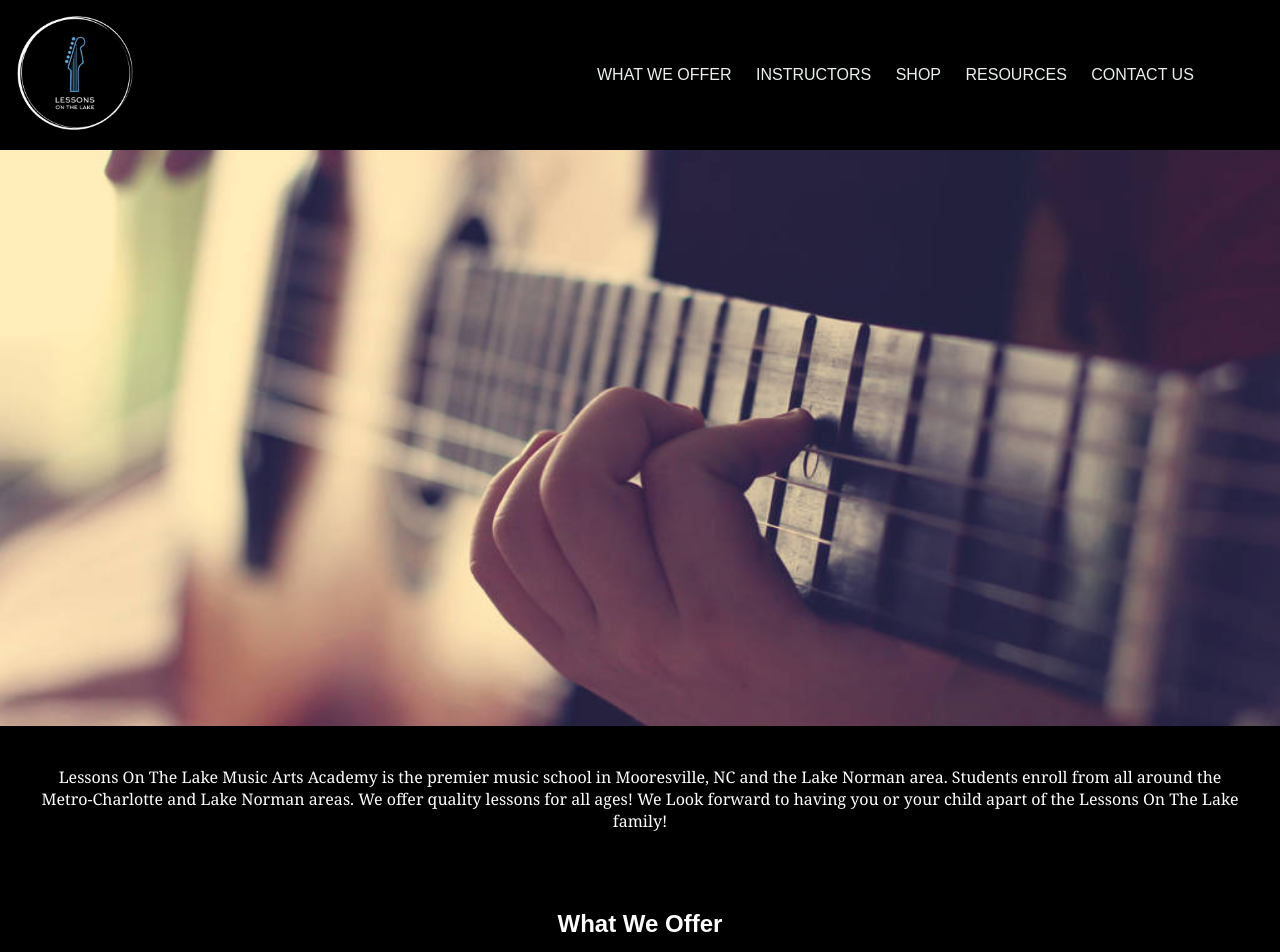
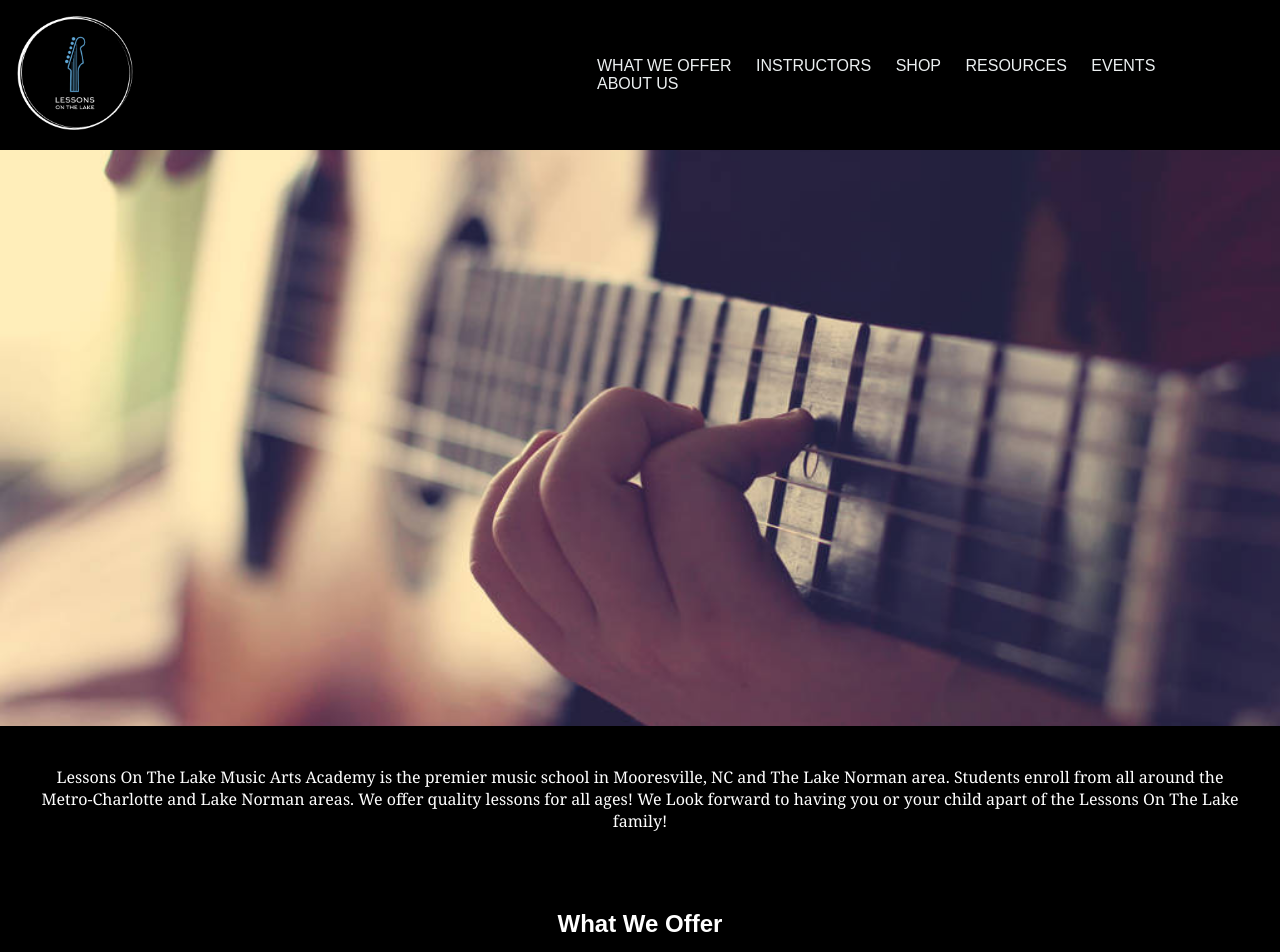
Before and after one commit to designsbymuskan/Group2, a plain HTML site: page index.html in a window 1280 px wide. Shown: the top 952 px of the page. Drawn offline with Linux system fonts and the light colour scheme.

Commit message:
update the navbar

```diff
--- a/index.html
+++ b/index.html
@@ -17,7 +17,8 @@
                         <li class="inline-block">INSTRUCTORS </li>
                         <li class="inline-block">SHOP</li>
                         <li class="inline-block">RESOURCES</li>
-                        <li class="inline-block">CONTACT US</li>
+                        <li class="inline-block">EVENTS</li>
+                        <li class="inline-block">ABOUT US</li>
 
 
                     </ul>
@@ -28,7 +29,7 @@
             <section class="heroImg">
                 <div class="background-image"></div>
                 <div class="content">
-                    <p>Lessons On The Lake Music Arts Academy is the premier music school in Mooresville, NC and the Lake Norman area. Students enroll from all around the Metro-Charlotte and Lake Norman areas. We offer quality lessons for all ages! We Look forward to having you or your child apart of the Lessons On The Lake family!</p>
+                    <p>Lessons On The Lake Music Arts Academy is the premier music school in Mooresville, NC and The Lake Norman area. Students enroll from all around the Metro-Charlotte and Lake Norman areas. We offer quality lessons for all ages! We Look forward to having you or your child apart of the Lessons On The Lake family!</p>
                 </div>
             </section>
 
```
